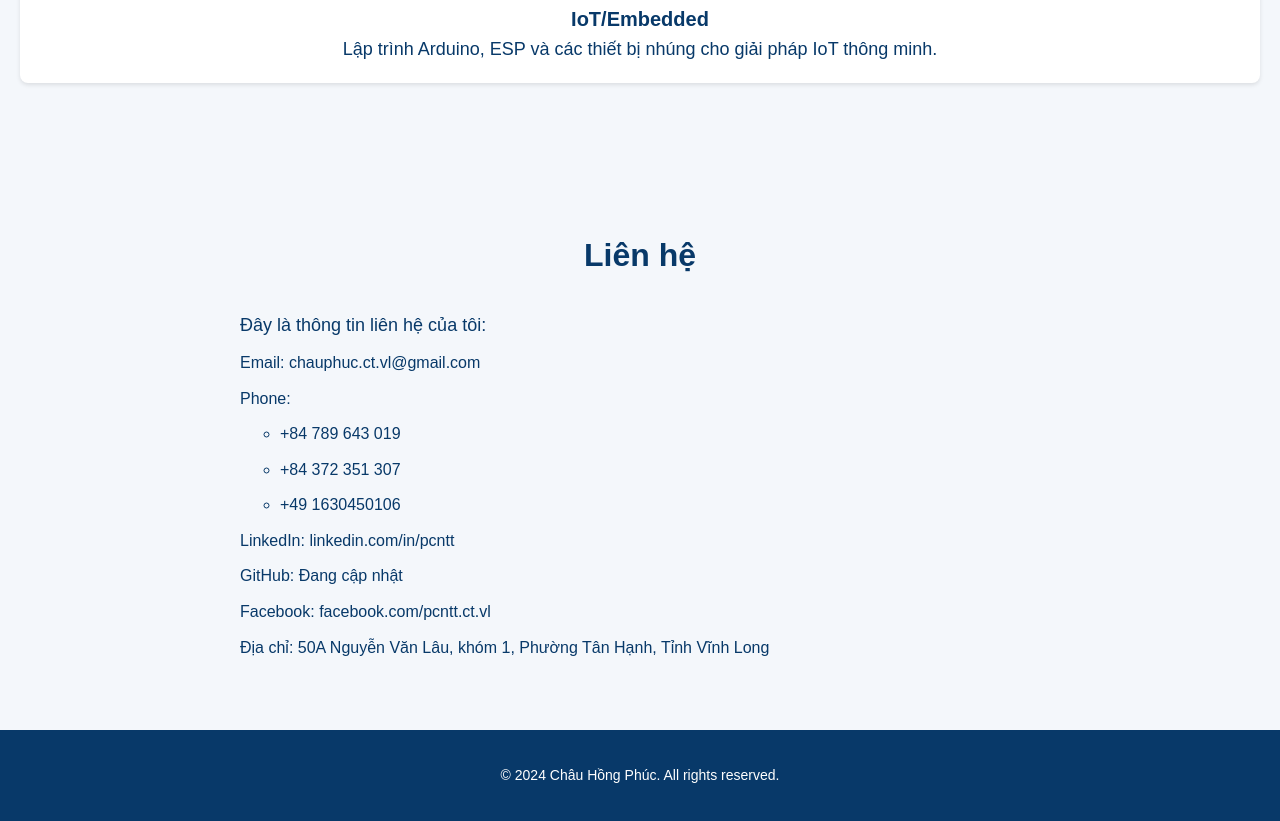
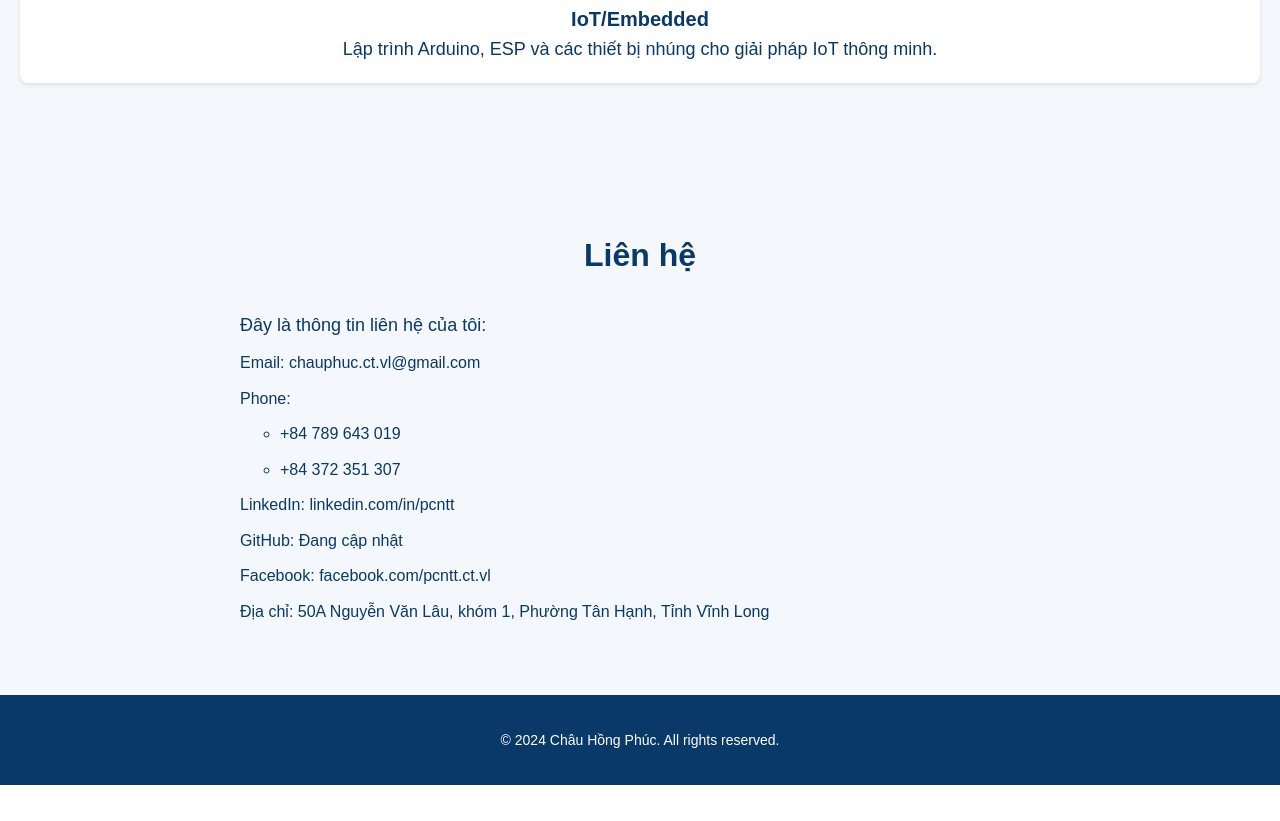
Before and after one commit to Helenna-i9/Info, a plain HTML site: page index.html in a window 1280 px wide. Shown: the part 2408-3229 px from the top of the page. After the commit the page ends 3193 px from the top, so only its background shows below. Drawn offline with Linux system fonts and the light colour scheme.

Commit message:
off sdt de

```diff
--- a/index.html
+++ b/index.html
@@ -122,7 +122,7 @@
                     <li>Phone: <ul>
                         <li class="contact-item-tel"><a href="tel:+84789643019">+84 789 643 019</a> </li>
                         <li class="contact-item-tel"><a href="tel:+84372351307">+84 372 351 307</a> </li>
-                        <li class="contact-item-tel"><a href="tel: +49 1630450106">+49 1630450106</a> </li>
+                        <!-- <li class="contact-item-tel"><a href="tel: +49 1630450106">+49 1630450106</a> </li> -->
                     </ul></li>
                     <li>LinkedIn: <a href="https://www.linkedin.com/in/ph%C3%BAc-ch%C3%A2u-3492093bb/" target="_blank">linkedin.com/in/pcntt</a></li>
                     <li>GitHub: <a href="https://github.com/chauhongphuc" target="_blank">Đang cập nhật</a></li>
```
